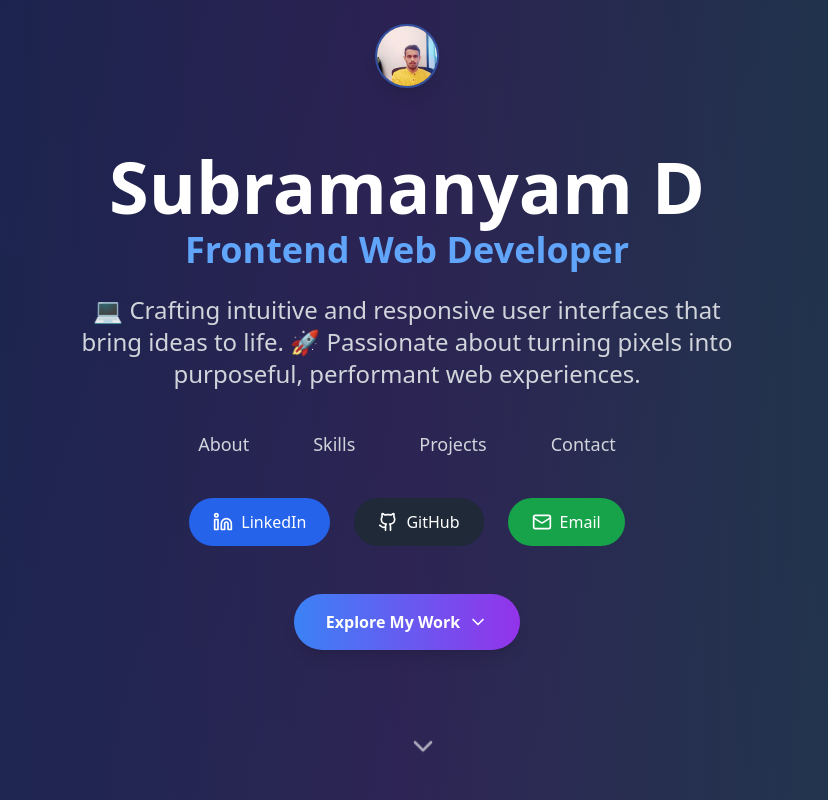
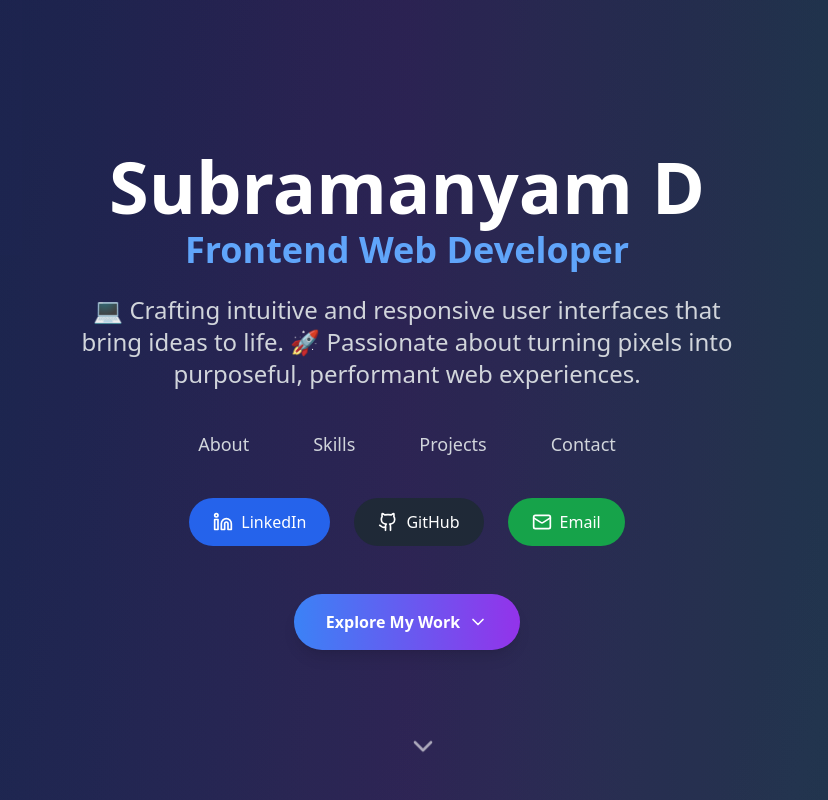
Before and after one commit to Subbu23M/Portfolio-Web-Page, a React (Vite) app: page / in a window 1280 px wide. Shown: the top 800 px of the page, without its empty margins (233-1061 px from the left). Built offline with nearby package versions, Linux system fonts and the light colour scheme.

Commit message:
Update Header.tsx

```diff
--- a/src/components/Header.tsx
+++ b/src/components/Header.tsx
@@ -18,7 +18,7 @@ const Header = () => {
       <div className="container mx-auto px-8 py-6">
         <div className="flex items-center justify-center">
           {/* Profile Image */}
-          <div className="w-16 h-16 rounded-full overflow-hidden border-2 border-blue-500/50 shadow-lg hover:border-blue-400 transition-all duration-300 hover:scale-105">
+          <div className="w-16 h-16 rounded-full overflow-hidden hidden border-2 border-blue-500/50 shadow-lg hover:border-blue-400 transition-all duration-300 hover:scale-105">
             <img
               src="/public/DS-Photo-27.jpeg"
               alt="Subramanyam D"
```
